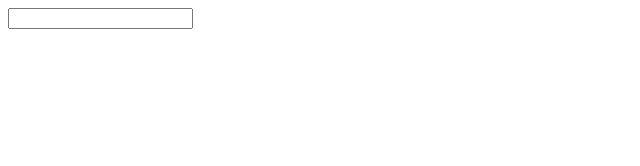
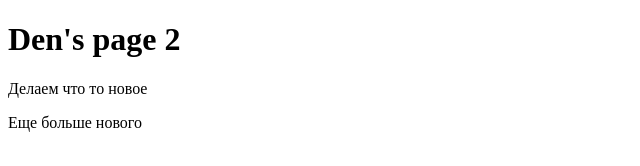
Before and after one commit to Denoro55/test05, a plain HTML site: page index.html in a window 1280 px wide. Shown: the whole page, without its empty margins (0-640 px from the left). Drawn offline with Linux system fonts and the light colour scheme.

Commit message:
Revert "up"
This reverts commit 1b8479bfcdc7bef4d4afe369118644f88b5065cc.

```diff
--- a/index.html
+++ b/index.html
@@ -5,8 +5,8 @@
 	<title>Document</title>
 </head>
 <body>
-	<form action="/">
-		<input type="text">
-	</form>
+	<h1>Den's page 2</h1>
+	<p>Делаем что то новое</p>
+	<p>Еще больше нового</p>
 </body>
 </html>
```
Also changed, not shown: shamil.html (+0 -1 lines).
